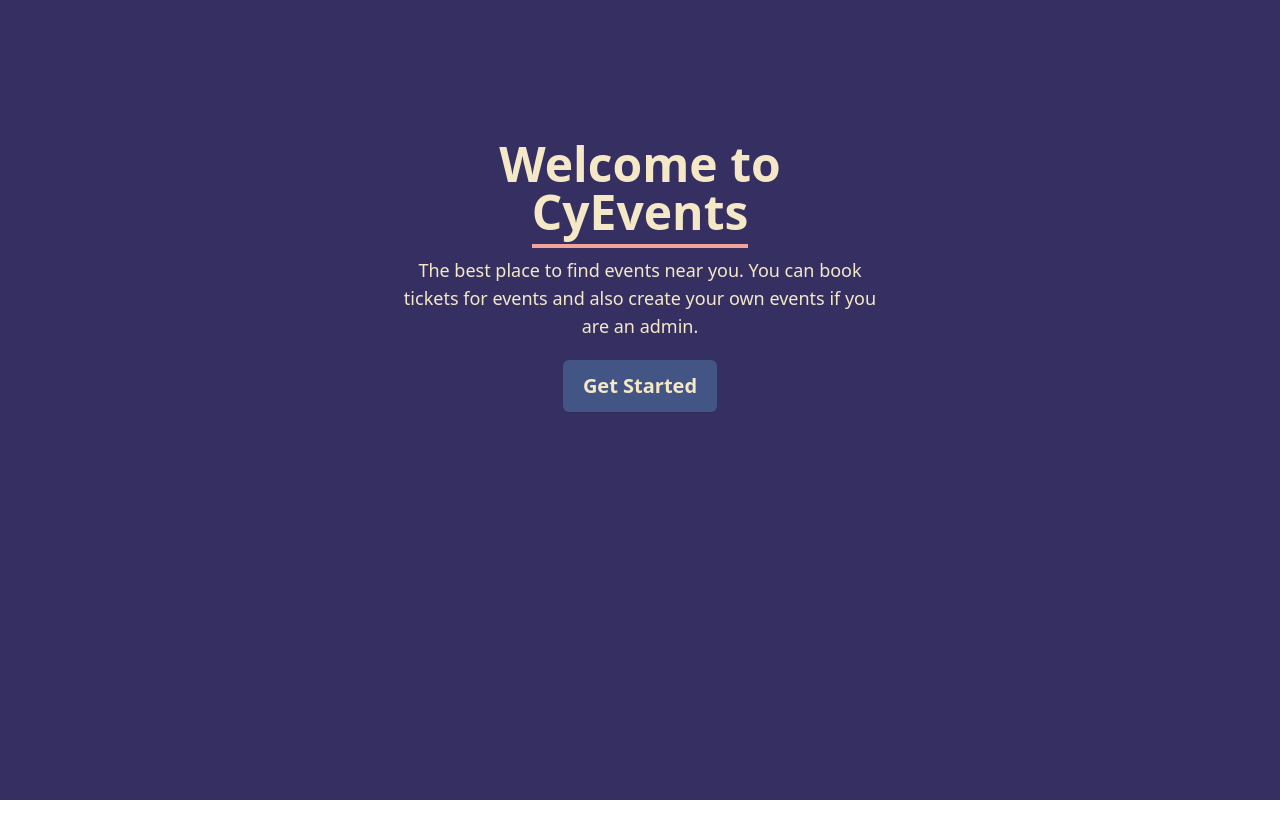
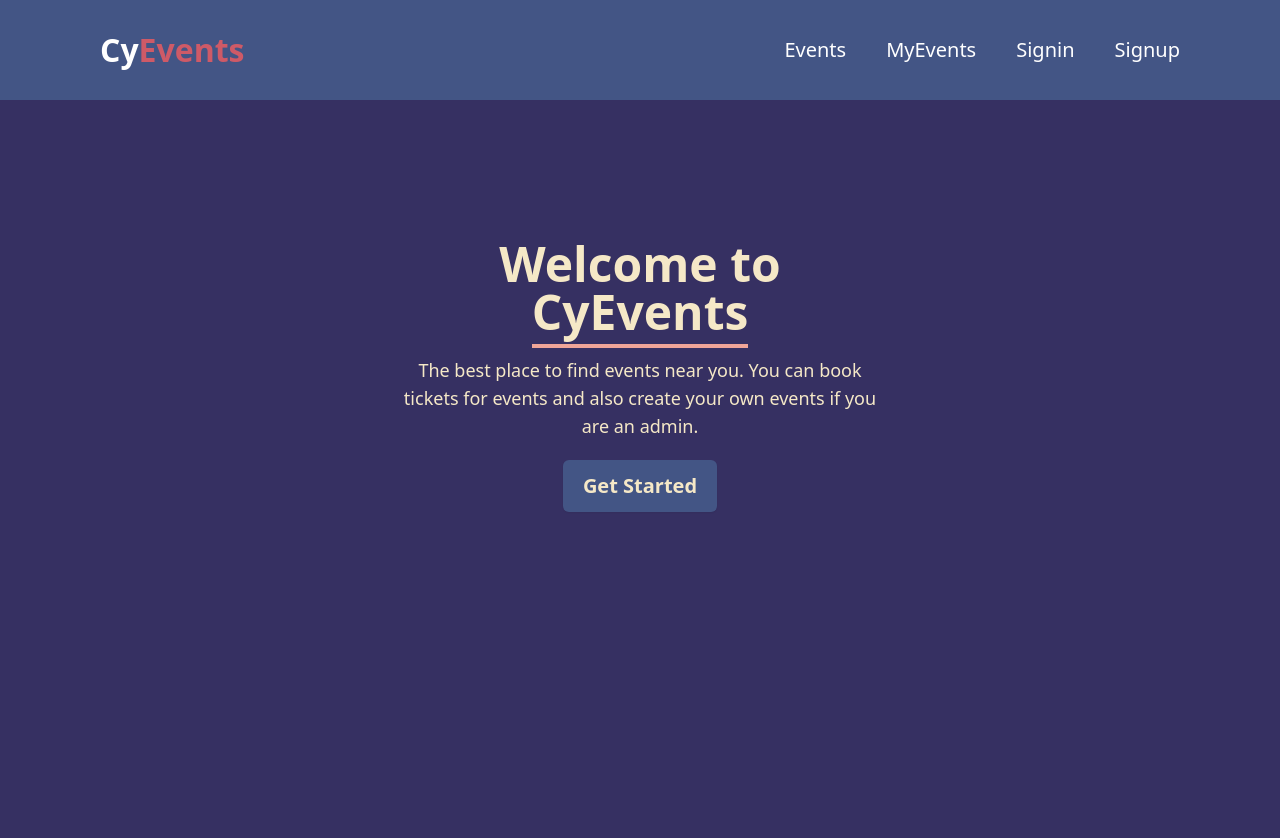
Before and after one commit to geoffreykithuku/cy-events, a React (Create React App) app: page / in a window 1280 px wide. Shown: the top 838 px of the page. Before the commit the page ends 800 px from the top, so only its background shows below. Built offline with nearby package versions, Linux system fonts and the light colour scheme; no server answers.

Commit message:
customize navbar depending with the loggedin user (admin/normal)

```diff
--- a/src/App.js
+++ b/src/App.js
@@ -13,6 +13,7 @@ import UserDashboard from "./components/userDashboard";
 function App() {
   return (
     <div>
+      <Navbar />
       <Routes>
         <Route path="/" element={<LandingPage />} />
         <Route path="/signin" element={<Signin />} />
@@ -20,13 +21,10 @@ function App() {
         <Route path="/create-event" element={<CreateEvent />} />
         <Route path="/edit-event" element={<EditEvent />} />
         <Route path="/dashboard" element={<UserDashboard />} />
-
-
       </Routes>
 
       <ToastContainer />
     </div>
-
   );
 }
 
--- a/src/components/createEvents.jsx
+++ b/src/components/createEvents.jsx
@@ -34,7 +34,8 @@ const CreateEvent = () => {
 
     try {
       const docRef = await addDoc(collection(db, "events"), event);
-      console.log("Document written with ID: ", docRef.id);
+        console.log("Document written with ID: ", docRef.id);
+        window.location.href = "/dashboard";
 
       toast.success("Event created successfully");
     } catch (error) {
--- a/src/components/navbar.jsx
+++ b/src/components/navbar.jsx
@@ -1,6 +1,14 @@
 import React from "react";
 import { Menu, X } from "lucide-react";
+import { AuthContext } from "../context/AuthContext";
+import { useContext } from "react";
+import { Link } from "react-router-dom";
+import { auth } from "../firebase";
+
 const Navbar = () => {
+  const { currentUser } = useContext(AuthContext);
+  const is_admin = currentUser?.email === "admin@gmail.com";
+
   const [isMobileMenuOpen, setIsMobileMenuOpen] = React.useState(false);
 
   const toggleMobileMenu = () => {
@@ -18,6 +26,15 @@ const Navbar = () => {
   }
 
   window.addEventListener("resize", checkWindowSize);
+
+  // handle logout
+  const handleLogout = async () => {
+    // signout
+    await auth.signOut();
+
+    // redirect to login page
+    window.location.href = "/signin";
+  };
 
   return (
     <nav className="flex justify-between items-center flex-wrap md:flex-nowrap w-full h-[100px]  px-5 sm:px-10 lg:px-[100px] py-5 font-poppins bg-[#435585] text-white">
@@ -40,23 +57,31 @@ const Navbar = () => {
           } `}
         >
           <li className="hover:text-[#CE5A67] duration-300 ">
-            <a href="#home">Events</a>
+            <Link to="/dashboard">Events</Link>
           </li>
 
           <li className="hover:text-[#CE5A67] duration-300 ">
-            <a href="#about">MyEvents</a>
+            <Link to="/my-events">MyEvents</Link>
           </li>
-          <li className="hover:text-[#CE5A67] duration-300 ">
-            <a href="#skills">Create Event</a>
-          </li>
-          <li className="hover:text-[#CE5A67] duration-300 ">
-            <a href="#projects">Signin</a>
-          </li>
-          <li className="hover:text-[#CE5A67] duration-300 ">
-            <a href="#contact">Signup</a>
-          </li>
-
-
+          {is_admin && (
+            <li className="hover:text-[#CE5A67] duration-300 ">
+              <Link to="/create-event">Create Event</Link>
+            </li>
+          )}
+          {currentUser ? (
+            <li className="hover:text-[#CE5A67] duration-300 ">
+              <button onClick={handleLogout}>Logout</button>
+            </li>
+          ) : (
+            <>
+              <li className="hover:text-[#CE5A67] duration-300 ">
+                <Link to="/signin">Signin</Link>
+              </li>
+              <li className="hover:text-[#CE5A67] duration-300 ">
+                <Link to="/signup">Signup</Link>
+              </li>
+            </>
+          )}
         </ul>
       </div>
     </nav>
--- a/src/components/signin.jsx
+++ b/src/components/signin.jsx
@@ -31,7 +31,8 @@ const Signin = () => {
       .then((userCredential) => {
 
         const user = userCredential.user;
-        setCurrentUser(user);
+          setCurrentUser(user);
+          window.location.href = "/dashboard";
       })
       .catch((error) => {
         const errorCode = error.code;
--- a/src/components/signup.jsx
+++ b/src/components/signup.jsx
@@ -34,7 +34,8 @@ const Signup = () => {
           const user_doc = userCredential.user;
 
 
-        setCurrentUser(user_doc);
+          setCurrentUser(user_doc);
+          window.location.href = "/dashboard";
       })
       .catch((error) => {
         const errorCode = error.code;
--- a/src/components/userDashboard.jsx
+++ b/src/components/userDashboard.jsx
@@ -32,9 +32,10 @@ const UserDashboard = () => {
 
 
   const { currentUser } = useContext(AuthContext);
-  console.log(currentUser.email);
+
   return (
-    <div className="w-full px-5">
+      <div className="w-full px-5">
+          {currentUser && <h1 className="text-3xl font-bold text-[#363062] mb-5">Welcome {currentUser.email}</h1>}
       <div className="grid grid-cols-1 gap-3 sm:grid-cols-2 md:grid-cols-3 w-full mx-auto">
         {events.map((event, index) => {
           return <EventCard event={event} key={index} />;
```
Lines whose indentation alone changed are shown as unchanged.
